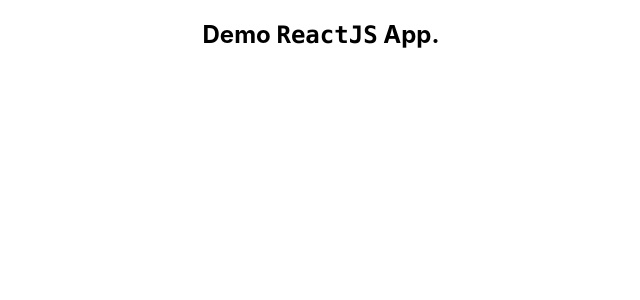
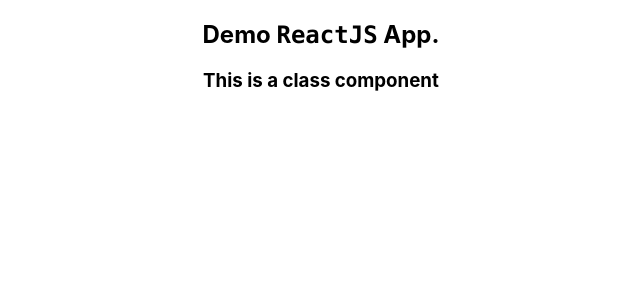
Before and after one commit to frizio/demo-react-app, a React (Create React App) app: page / in a window 1280 px wide. Shown: the top 300 px of the page, without its empty margins (319-959 px from the left). Built offline with nearby package versions, Linux system fonts and the light colour scheme.

Commit message:
Create Class Component 1

```diff
--- a/src/App.js
+++ b/src/App.js
@@ -1,12 +1,14 @@
 import React, { Component } from 'react';
 import './App.css';
 import Greet from './components/Greet';
+import Welcome from './components/Welcome';
 
 class App extends Component {
   render() {
     return (
       <div className="App">
         <Greet/>
+        <Welcome/>
       </div>
     );
   }
--- /dev/null
+++ b/src/components/Welcome.js
@@ -0,0 +1,9 @@
+import React, { Component } from 'react';
+
+class Welcome extends Component {
+  render() {
+    return <h3>This is a class component</h3>;
+  }
+}
+
+export default Welcome
```
